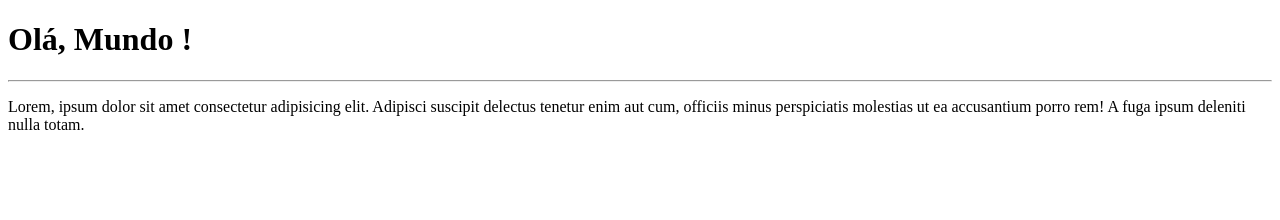
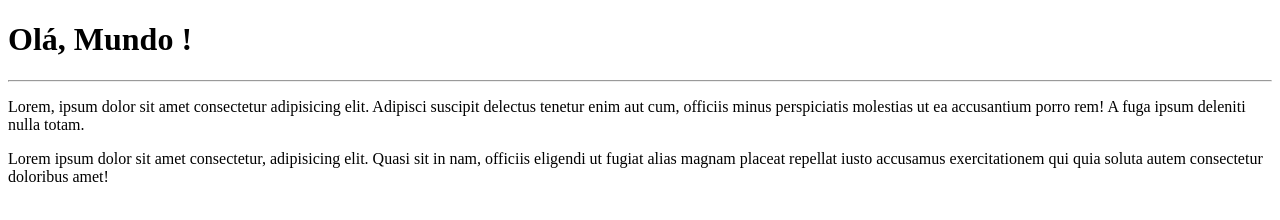
Before and after one commit to fabioguerreiro75/Ola-mundo, a plain HTML site: page Site-exemplo/Index.html in a window 1280 px wide. Drawn offline with Linux system fonts and the light colour scheme.

Commit message:
adicionei um parágrafo

```diff
--- a/Site-exemplo/Index.html
+++ b/Site-exemplo/Index.html
@@ -9,5 +9,6 @@
     <h1>Olá, Mundo !</h1>
     <hr>
     <p>Lorem, ipsum dolor sit amet consectetur adipisicing elit. Adipisci suscipit delectus tenetur enim aut cum, officiis minus perspiciatis molestias ut ea accusantium porro rem! A fuga ipsum deleniti nulla totam.</p>
+    <p>Lorem ipsum dolor sit amet consectetur, adipisicing elit. Quasi sit in nam, officiis eligendi ut fugiat alias magnam placeat repellat iusto accusamus exercitationem qui quia soluta autem consectetur doloribus amet!</p>
 </body>
 </html>
```
